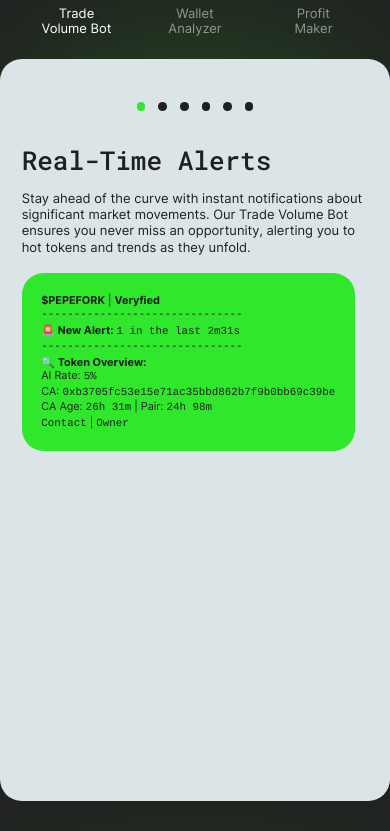
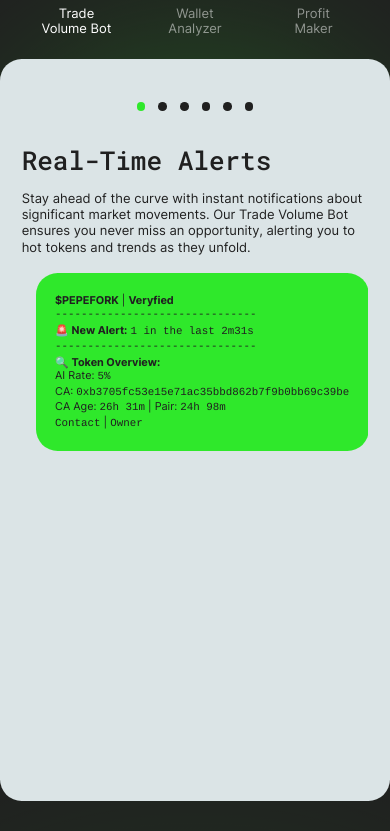
Before and after one commit to nigel-riss/trade-tracker-landing, a Next.js app: page / in a window 390 px wide. Shown: the part 2233-3064 px from the top of the page. Built offline with nearby package versions, Linux system fonts and the light colour scheme.

Commit message:
fix: update mobile slider slides to be full height

```diff
--- a/src/components/MobileSlider.tsx
+++ b/src/components/MobileSlider.tsx
@@ -34,10 +34,16 @@ export default function MobileSlider(props: MobileSliderProps) {
       loop
     >
       {slides && slides.map((slide) => (
-        <SwiperSlide key={slide.title}>
+        <SwiperSlide
+          key={slide.title}
+          style={{
+            height: 'auto',
+          }}
+        >
           <div className={styles.slide}>
             <h3 className={styles.title}>{slide.title}</h3>
             <p className={styles.text}>{slide.text}</p>
+            <div className={styles.messageWrapper}>
               <Message>
                 {('text' in slide.message) && (
                   <Markdown remarkPlugins={[remarkGfm]}>
@@ -60,6 +66,7 @@ export default function MobileSlider(props: MobileSliderProps) {
                 )}
               </Message>
             </div>
+          </div>
         </SwiperSlide>
       ))}
     </Swiper>
--- a/src/styles/MobileSlider.module.scss
+++ b/src/styles/MobileSlider.module.scss
@@ -4,14 +4,15 @@
 .slider {
   // positioning
   position: relative;
+  display: flex;
 }
 
 .slide {
   // box model
   display: flex;
   flex-direction: column;
-  align-items: flex-start;
   margin-top: 2rem;
+  height: 100%;
 
   @include atTablet {
     // box model
@@ -20,15 +21,6 @@
 
     // typography
     text-align: center;
-  }
-
-  @include atDesktopS {
-    // box model
-    padding: 0;
-    width: 23rem;
-
-    // typography
-    text-align: left;
   }
 }
 
@@ -49,3 +41,9 @@
   color: rgb(var(--dark));
   font-size: 0.75rem;
 }
+
+.messageWrapper {
+  // box model
+  display: flex;
+  justify-content: flex-end;
+}
```
Lines whose indentation alone changed are shown as unchanged.
